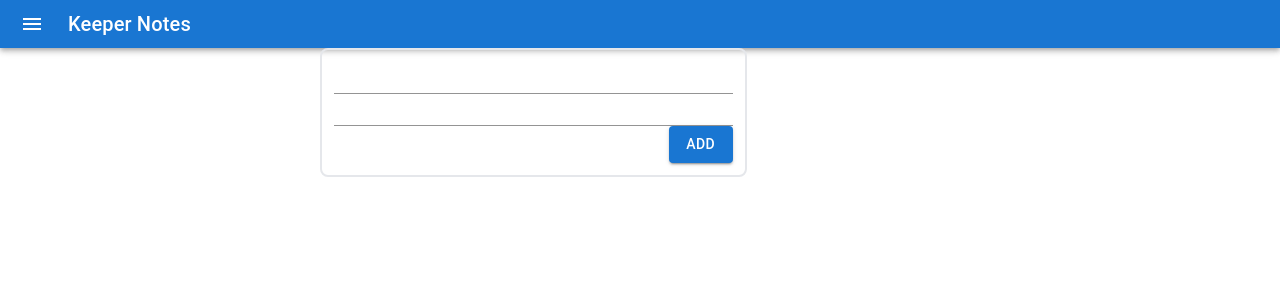
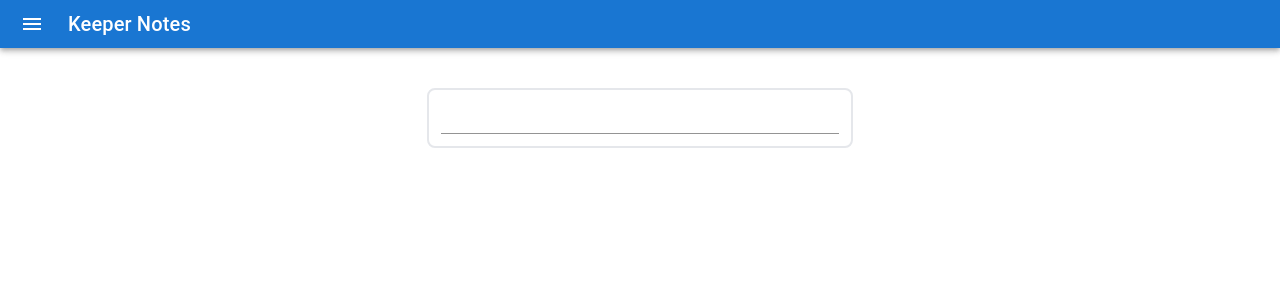
Before and after one commit to andredespouys/next-app-notes, a Next.js app: page / in a window 1280 px wide. Shown: the top 300 px of the page. Built offline with nearby package versions, Linux system fonts and the light colour scheme.

Commit message:
Update. Resolve deploy bug

```diff
--- a/src/components/Input.tsx
+++ b/src/components/Input.tsx
@@ -4,7 +4,7 @@ export default function Input(props:any){
     return (
         <TextField
             sx={{ input: { color: 'white' }}}
-              className={props.show ? "block" : "hidden"}
+              className={props.show ? "block important" : "hidden important"}
               value={props.value}
               onChange={props.onChange}
               name={props.name}
--- a/tailwind.config.js
+++ b/tailwind.config.js
@@ -1,5 +1,6 @@
 /** @type {import('tailwindcss').Config} */
 module.exports = {
+  important: true,
   content: [
     "./app/**/*.{js,ts,jsx,tsx}",
     "./pages/**/*.{js,ts,jsx,tsx}",
```
